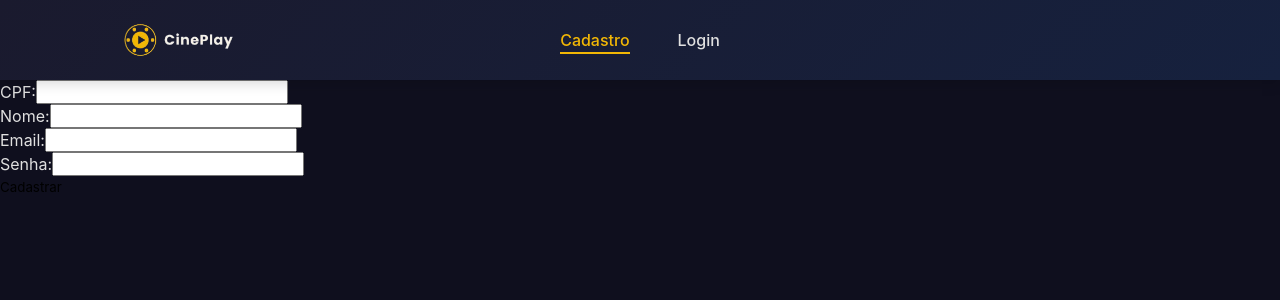
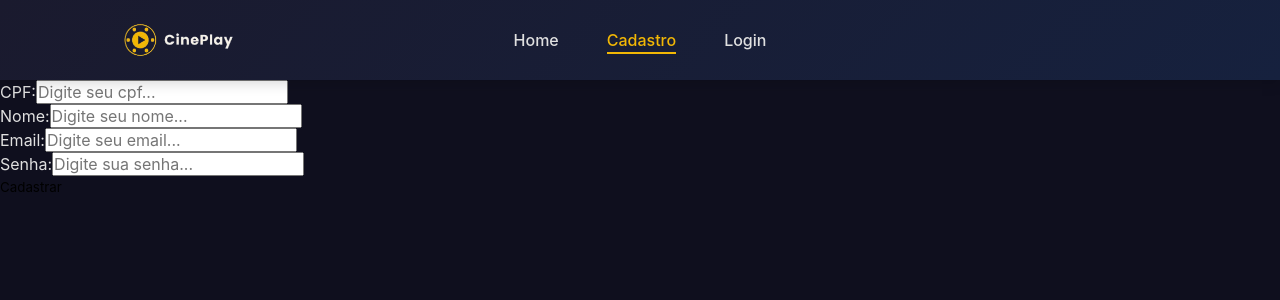
Before and after one commit to Tevezx/cineplay, a React (Vite) app in the folder frontend/: page / in a window 1280 px wide. Shown: the top 300 px of the page. Built offline with nearby package versions, Linux system fonts and the light colour scheme; no server answers.

Commit message:
feat: adicionando cadastro service completo

```diff
--- a/frontend/package.json
+++ b/frontend/package.json
@@ -10,6 +10,7 @@
     "preview": "vite preview"
   },
   "dependencies": {
+    "axios": "^1.20.0",
     "react": "^19.2.8",
     "react-dom": "^19.2.8"
   },
--- a/frontend/src/components/formCadastro.jsx
+++ b/frontend/src/components/formCadastro.jsx
@@ -1,4 +1,5 @@
 import { useState } from 'react';
+import { cadastrarUsuario } from '../services/usuarioService';
 
 export function FormCadastro() {
     const [dados, setDados] = useState({
@@ -8,28 +9,36 @@ export function FormCadastro() {
         senha: '',
     });
 
-    const [loading, setLoading] = useState(false);
-    const [messagem, setMessagem] = useState('');
+    const cadastrar = async (event) => {
+        event.preventDefault();
+        try{
+            await cadastrarUsuario(dados);
+            alert('Usuário cadastrado com sucesso!');
+        }
+        catch(error){
+            alert('Erro ao cadastrar usuário: ' + (error.response?.data?.message || error.message));
+        }
+    }
 
     return (
-        <form>
+        <form onSubmit={cadastrar}>
             <div>
                 <label>CPF:</label>
-                <input type="text" id="cpf" name="cpf" />
+                <input type="text" placeholder='Digite seu cpf...' name="cpf" value={dados.cpf} onChange={(e)=>setDados({...dados, cpf: e.target.value})} />
             </div>
             <div>
                 <label>Nome:</label>
-                <input type="text" id="nome" name="nome" />
+                <input type="text" placeholder='Digite seu nome...' name="nome" value={dados.nome} onChange={(e)=>setDados({...dados, nome: e.target.value})} />
             </div>
             <div>
                 <label>Email:</label>
-                <input type="email" id="email" name="email" />
+                <input type="email" placeholder='Digite seu email...' name="email" value={dados.email} onChange={(e)=>setDados({...dados, email: e.target.value})} />
             </div>
             <div>
                 <label>Senha:</label>
-                <input type="password" id="senha" name="senha" />
+                <input type="password" placeholder='Digite sua senha...' name="senha" value={dados.senha} onChange={(e)=>setDados({...dados, senha: e.target.value})} />
             </div>
-            <button>Cadastrar</button>
+            <button type='submit'>Cadastrar</button>
         </form>
     );
 }
--- a/frontend/src/constants/urlApi.jsx
+++ b/frontend/src/constants/urlApi.jsx
@@ -1 +1 @@
-export const URL_API = import.meta.env.VITE_URL_API;
+export const URL_API = import.meta.env.VITE_API_URL;
--- a/frontend/src/pages/cadastro.jsx
+++ b/frontend/src/pages/cadastro.jsx
@@ -5,6 +5,7 @@ function Cadastro(){
     return(
         <div>
             <Header links={[
+                { name: 'Home', url: '/', isActive: false },
                 { name: 'Cadastro', url: '/cadastro', isActive: true },
                 { name: 'Login', url: '/login', isActive: false },
             ]} />
--- a/frontend/src/services/api.jsx
+++ b/frontend/src/services/api.jsx
@@ -1,5 +1,5 @@
 import axios from 'axios';
-import { URL_API } from '../constants';
+import { URL_API } from '../constants/urlApi';
 
 const api = axios.create({
     baseURL: URL_API,
```
Also changed, not shown: 1 other file (tests, documents, lock files or other folders).
